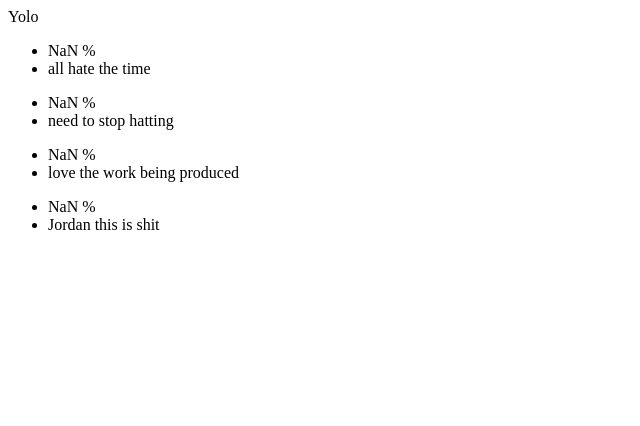
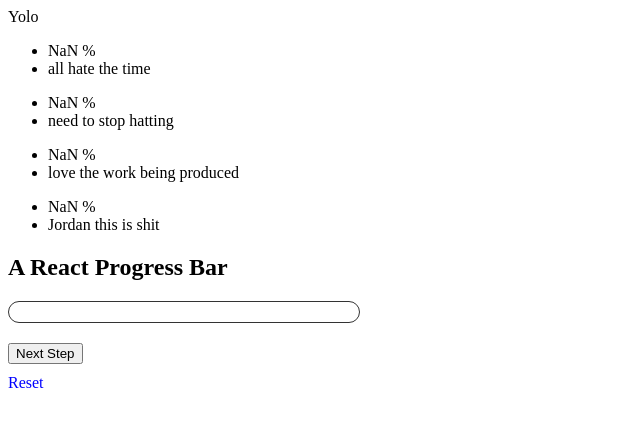
Before and after one commit to Jowdan3006/modality-test-sentiment, a React (Create React App) app: page / in a window 1280 px wide. Shown: the top 426 px of the page, without its empty margins (0-640 px from the left). Built offline with nearby package versions, Linux system fonts and the light colour scheme.

Commit message:
updated files
I have added in a progress bar and with this bar i will be adding it to the persentage of the text  for how posative/negative the chat message was.

```diff
--- a/src/components/MainComponent.js
+++ b/src/components/MainComponent.js
@@ -23,17 +23,6 @@ class MainComponent extends Component {
                     </div>
         })
         return chatMessages
-    }
-
-    ProgressBar = (props) =>{
-        return(
-            <div className="progress-bar">
-                <Filler percentage={props.percentage}/>
-            </div>
-        )
-    }
-    Filler = (props) => {
-        return<div className="filler" style={{ width: `${props.percentage}%`}}/>
     }
     // display purpices only till code is returning the sentiment string
 
--- a/src/components/ProgressBarExample.js
+++ b/src/components/ProgressBarExample.js
@@ -1,21 +1,55 @@
-import React from "react";
-import MainComponent from './MainComponent'
-import { directive } from "@babel/types";
+import React, {Component} from 'react';
+
+const ProgressBar = (props) => {
+    return (
+        <div className="progress-bar">
+          <Filler percentage={props.percentage} />
+        </div>
+      )
+  }
+
+  const Filler = (props) => {
+    return <div className="filler" style={{ width: `${props.percentage}%` }} />
+  }
 
 class ProgressBarExample extends React.Component {
-    constructor(props){
+    constructor(props) {
       super(props)
 
       this.state = {
-            percentage: 60
-        }
+        percentage: 0
       }
 
-    render(){
+      this.nextStep = this.nextStep.bind(this)
+    }
+
+    nextStep() {
+      if(this.state.percentage === 100) return
+      this.setState(prevState => ({ percentage: prevState.percentage + 20 }))
+    }
+
+    render() {
       return (
         <div>
+
+          <h2> A React Progress Bar </h2>
           <ProgressBar percentage={this.state.percentage} />
+
+          <div style={{ marginTop: '20px' }}>
+            <button
+              onClick={this.nextStep}
+             >
+              Next Step
+            </button>
+          </div>
+
+          <div style={{marginTop: '10px', color: 'blue', marginBottom: '15px'}} onClick={() => this.setState({ percentage: 0 })}>
+            Reset
+          </div>
         </div>
       )
     }
   }
+
+
+  export default ProgressBarExample;
--- a/src/containers/App.js
+++ b/src/containers/App.js
@@ -1,6 +1,7 @@
 import React, {Component} from 'react';
 import ReactDOM from 'react-dom';
 import MainComponent from '../components/MainComponent'
+import ProgressBarExample from '../components/ProgressBarExample'
 
 class App extends Component {
   render() {
@@ -8,6 +9,7 @@ class App extends Component {
       <div>
         Yolo
         <MainComponent />
+        <ProgressBarExample />
       </div>
     )
   }
--- a/src/css/index.css
+++ b/src/css/index.css
@@ -1 +1,16 @@
-/* No CSS *//*# sourceMappingURL=index.css.map */
+.progress-bar {
+  position: relative;
+  height: 20px;
+  width: 350px;
+  border-radius: 50px;
+  border: 1px solid #333;
+}
+
+.filler {
+  background: #1DA598;
+  height: 100%;
+  border-radius: inherit;
+  -webkit-transition: width .2s ease-in;
+  transition: width .2s ease-in;
+}
+/*# sourceMappingURL=index.css.map */
```
Also changed, not shown: 1 other file (tests, documents, lock files or other folders). Lines whose indentation alone changed are shown as unchanged.
